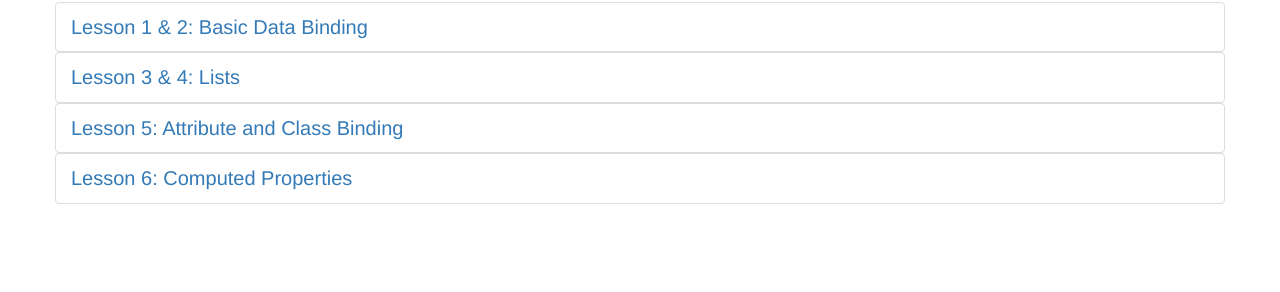
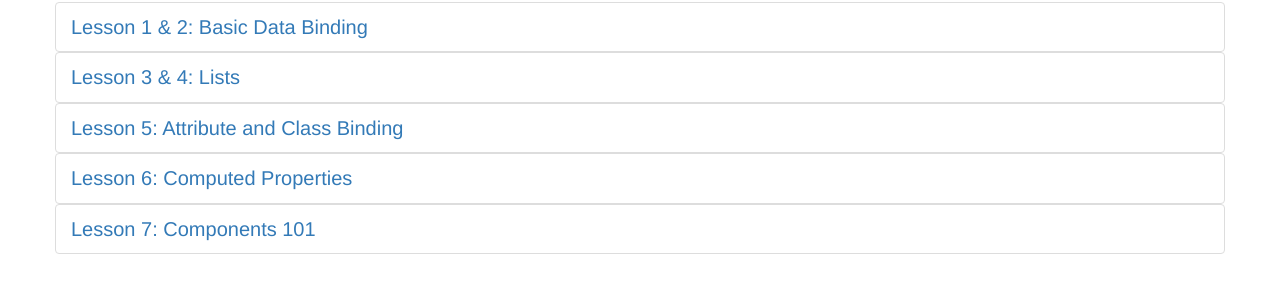
Before and after one commit to mcverticchio/VueTutorials, a plain HTML site: page index.html in a window 1280 px wide. Shown: the part 68-360 px from the top of the page. Drawn offline with nearby package versions, Linux system fonts and the light colour scheme.

Commit message:
+Started components

```diff
--- a/index.html
+++ b/index.html
@@ -14,6 +14,7 @@
 			<a href="Lists"><li class="list-group-item">Lesson 3 &amp 4: Lists</li></a>
 			<a href="AttributeClassBinding"><li class="list-group-item">Lesson 5: Attribute and Class Binding</li></a>
 			<a href="ComputedProperties"><li class="list-group-item">Lesson 6: Computed Properties</li></a>
+			<a href="Components"><li class="list-group-item">Lesson 7: Components 101</li></a>
 
 		</div>
 
```
